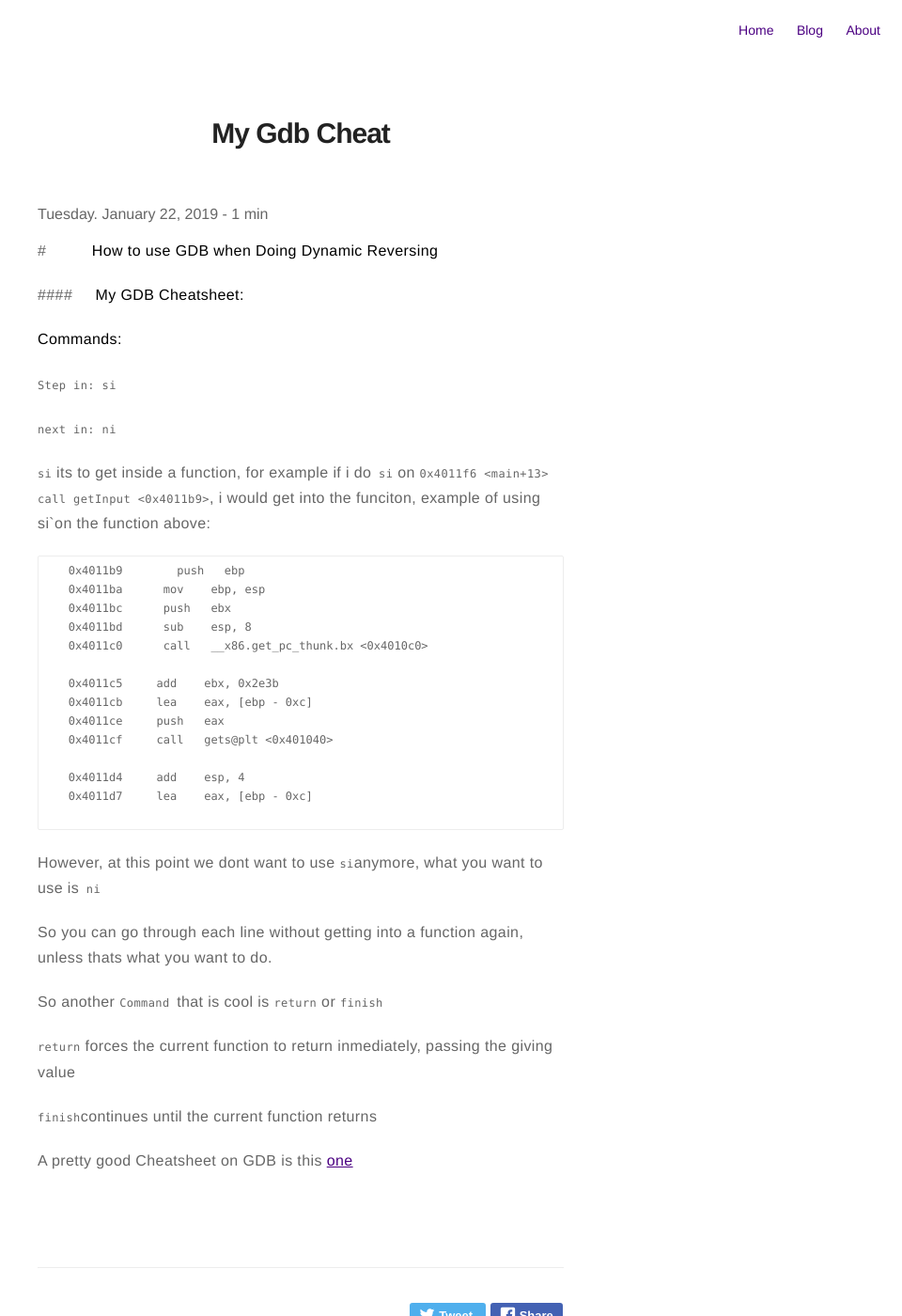
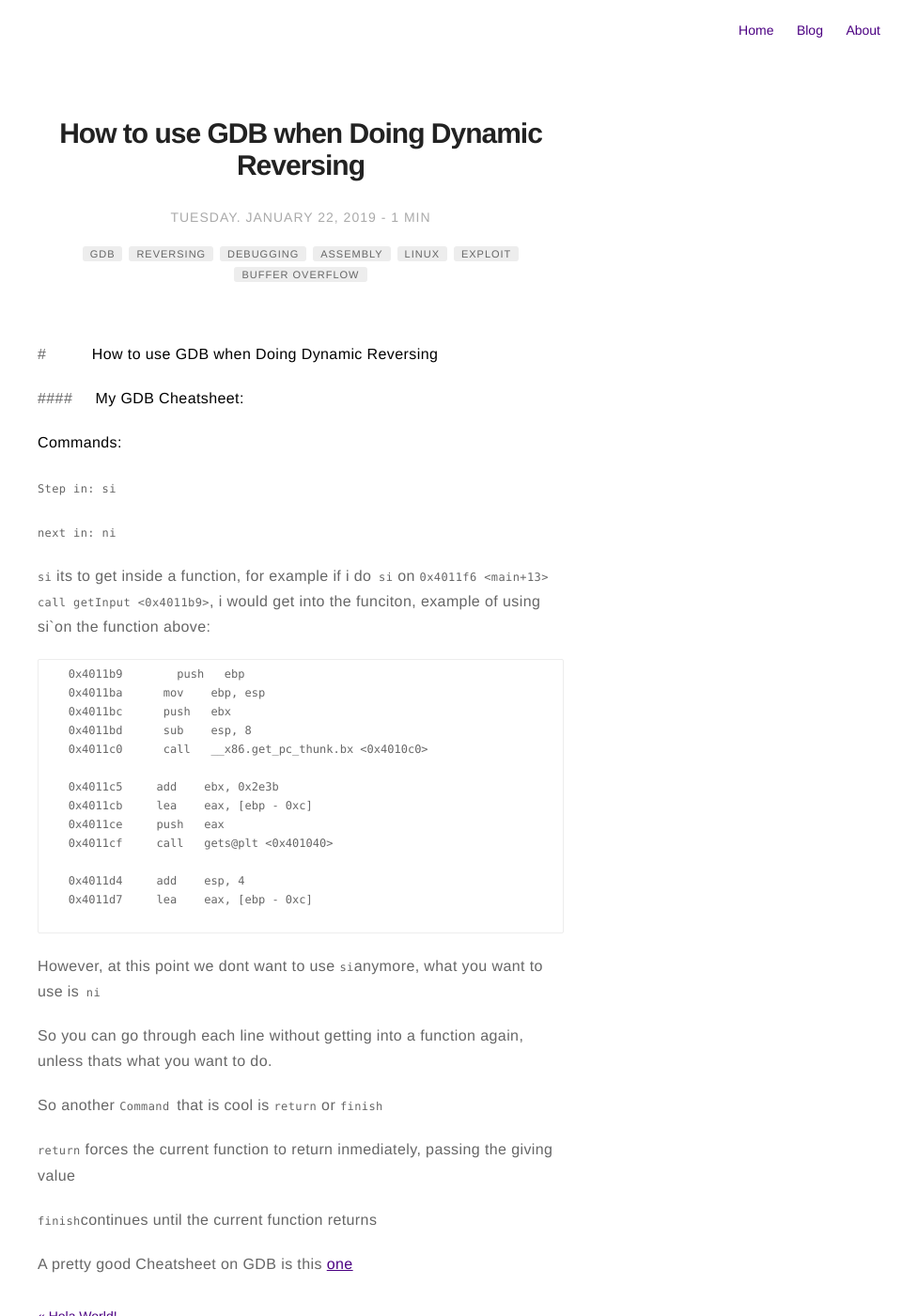
Before and after one commit to MaskedFox/maskedfox.github.io, a Jekyll site: the page built from _posts/2019-01-22-My-GDB-Cheat.md, in a window 1280 px wide and 1400 px high. Shown: the whole window at 94% size, without its empty margins (320-1280 px from the left). Built offline with Jekyll 4.4.1, drawn with Linux system fonts in a browser that asks for light colours; our own code applies the rules of GitHub Pages for plain Markdown files; comment, search, counter and statistics services are not loaded; some of the changed text lies outside the part shown.

Commit message:
Update 2019-01-22-My-GDB-Cheat.md

```diff
--- a/_posts/2019-01-22-My-GDB-Cheat.md
+++ b/_posts/2019-01-22-My-GDB-Cheat.md
@@ -1,3 +1,23 @@
+---
+title: "How to use GDB when Doing Dynamic Reversing"
+layout: post
+date: 2019-01-22 16:45
+image: /assets/images/markdown.jpg
+headerImage: false
+tag:
+- gdb
+- reversing
+- debugging
+- assembly
+- linux
+- exploit
+- buffer overflow
+star: true
+category: blog
+author: MaskedFox
+description: Basics of doing Dynamic Reversing with GDB
+---
+
 #          **How to use GDB when Doing Dynamic Reversing**
 
 ####     **My GDB Cheatsheet:**
```
